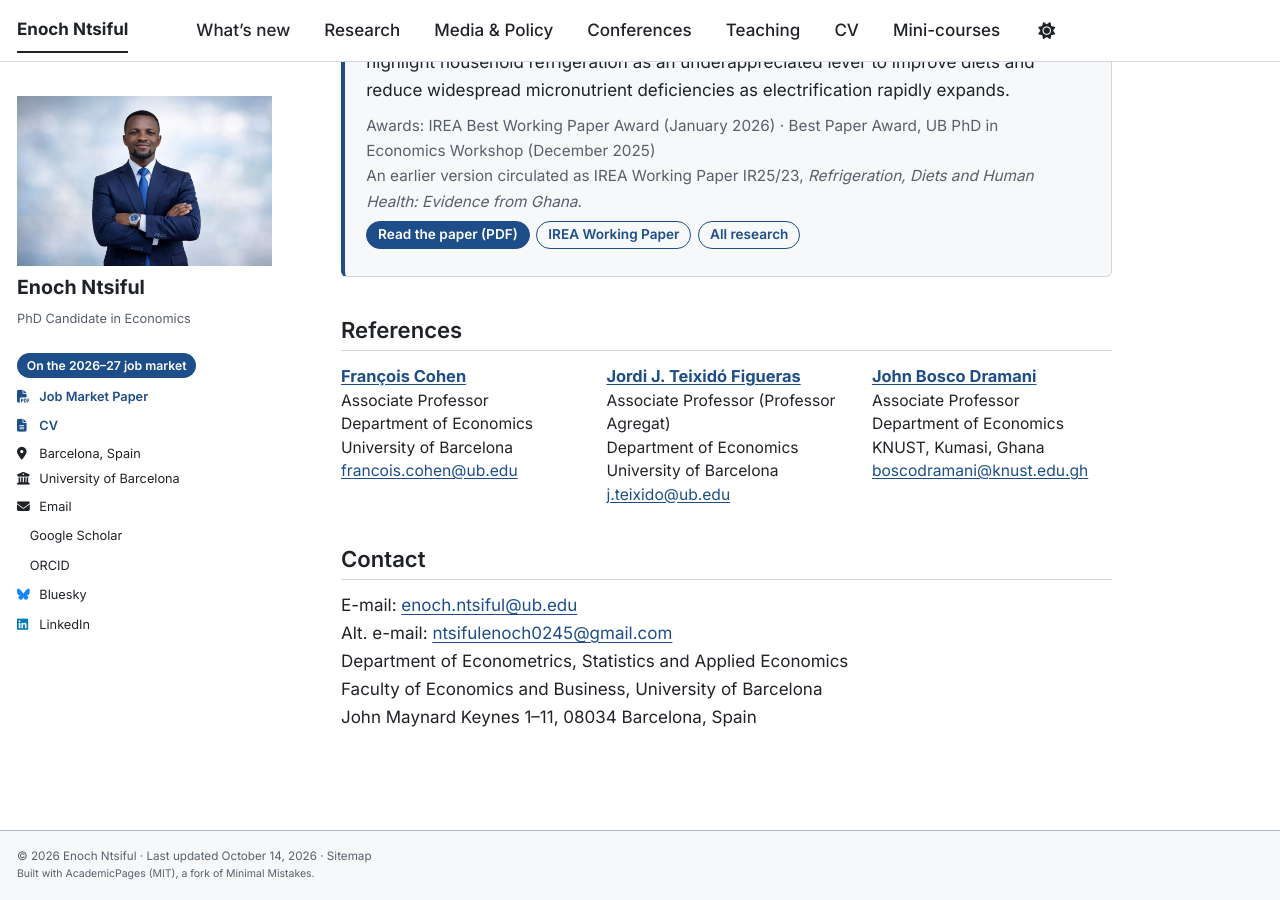
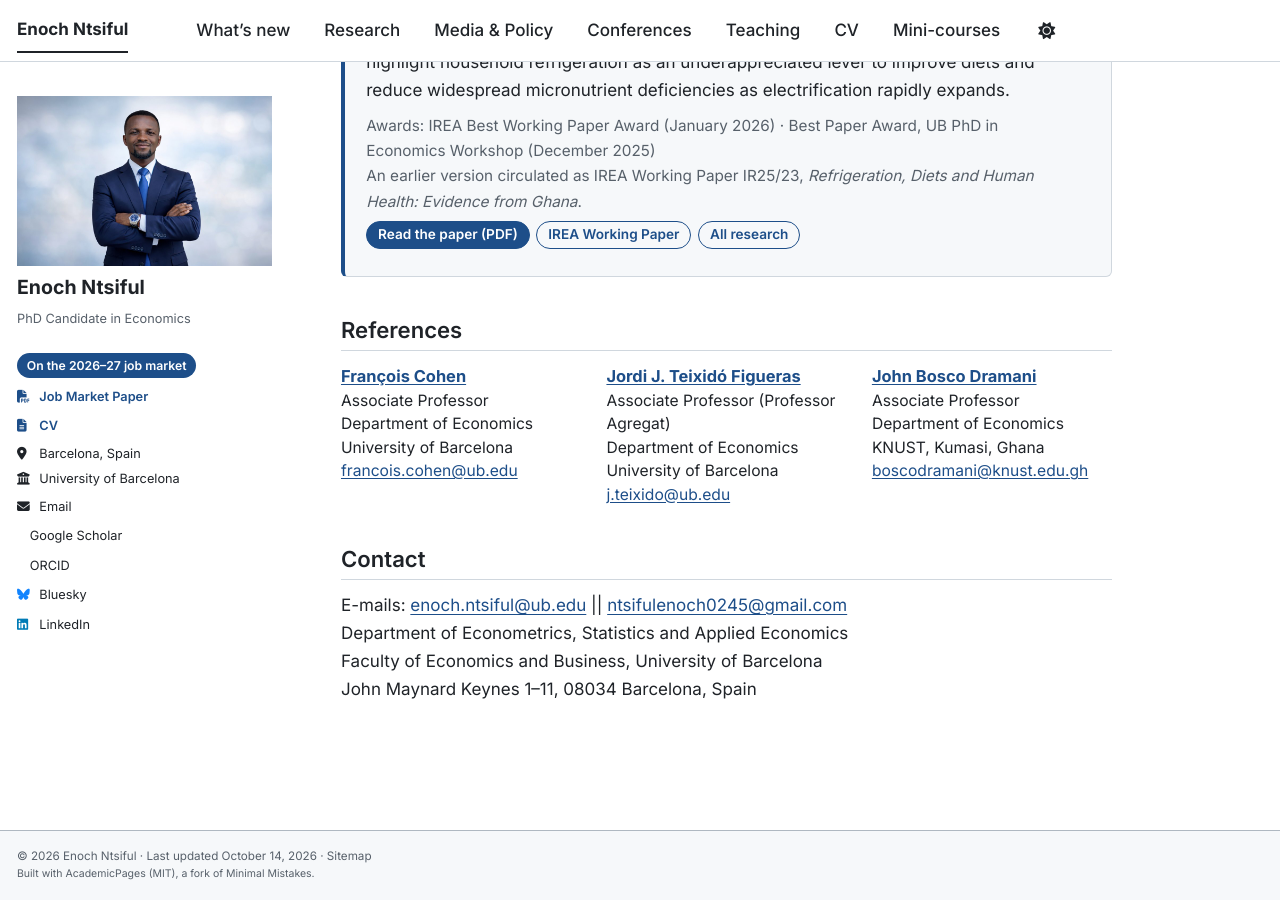
Before and after one commit to ntsifulenoch/ntsifulenoch.github.io, a Jekyll site: the page built from _pages/about.md, in a window 1280 px wide and 900 px high, scrolled down 831 px. Built offline with Jekyll 4.4.1, drawn with Linux system fonts in a browser that asks for light colours; a style sheet for code colours, icons or effects is not loaded.

Commit message:
Update contact email formatting in about.md

```diff
--- a/_pages/about.md
+++ b/_pages/about.md
@@ -43,8 +43,7 @@ Outside academia, I enjoy music and playing musical instruments.
 
 ## Contact
 
-E-mail: [enoch.ntsiful@ub.edu](mailto:enoch.ntsiful@ub.edu)
-Alt. e-mail: [ntsifulenoch0245@gmail.com](mailto:ntsifulenoch0245@gmail.com)
+E-mails: [enoch.ntsiful@ub.edu](mailto:enoch.ntsiful@ub.edu) || [ntsifulenoch0245@gmail.com](mailto:ntsifulenoch0245@gmail.com)
 Department of Econometrics, Statistics and Applied Economics
 Faculty of Economics and Business, University of Barcelona
 John Maynard Keynes 1–11, 08034 Barcelona, Spain
```
